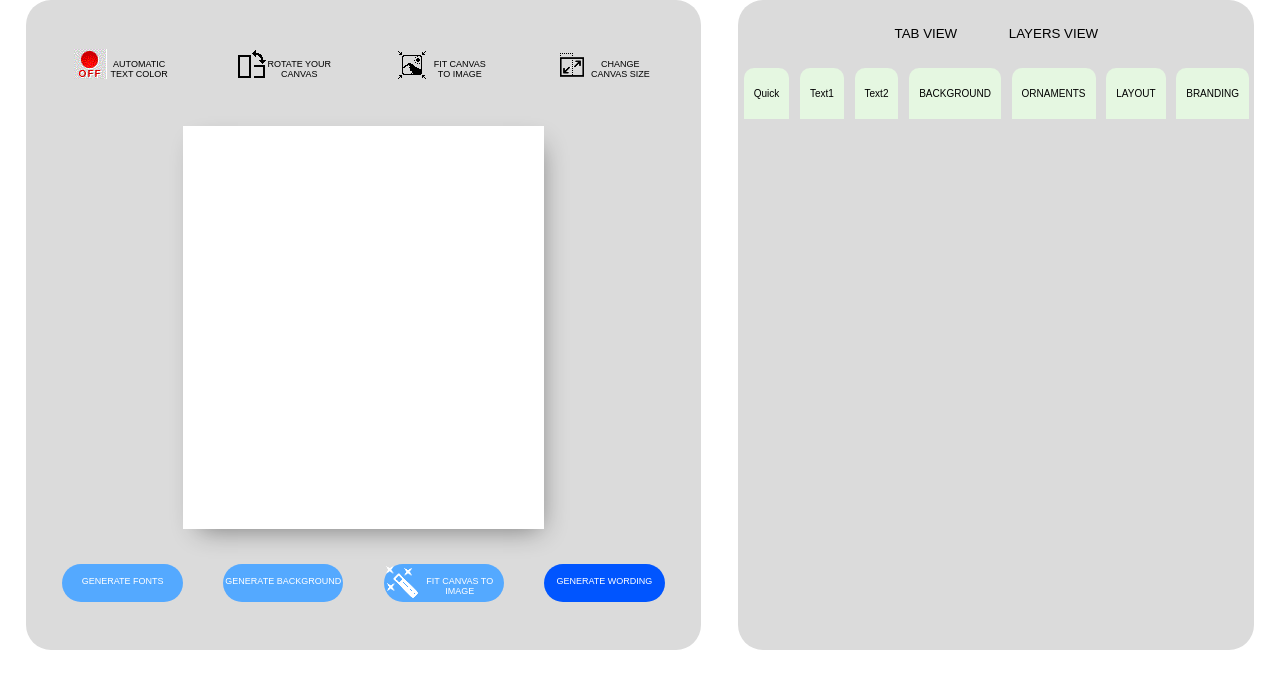
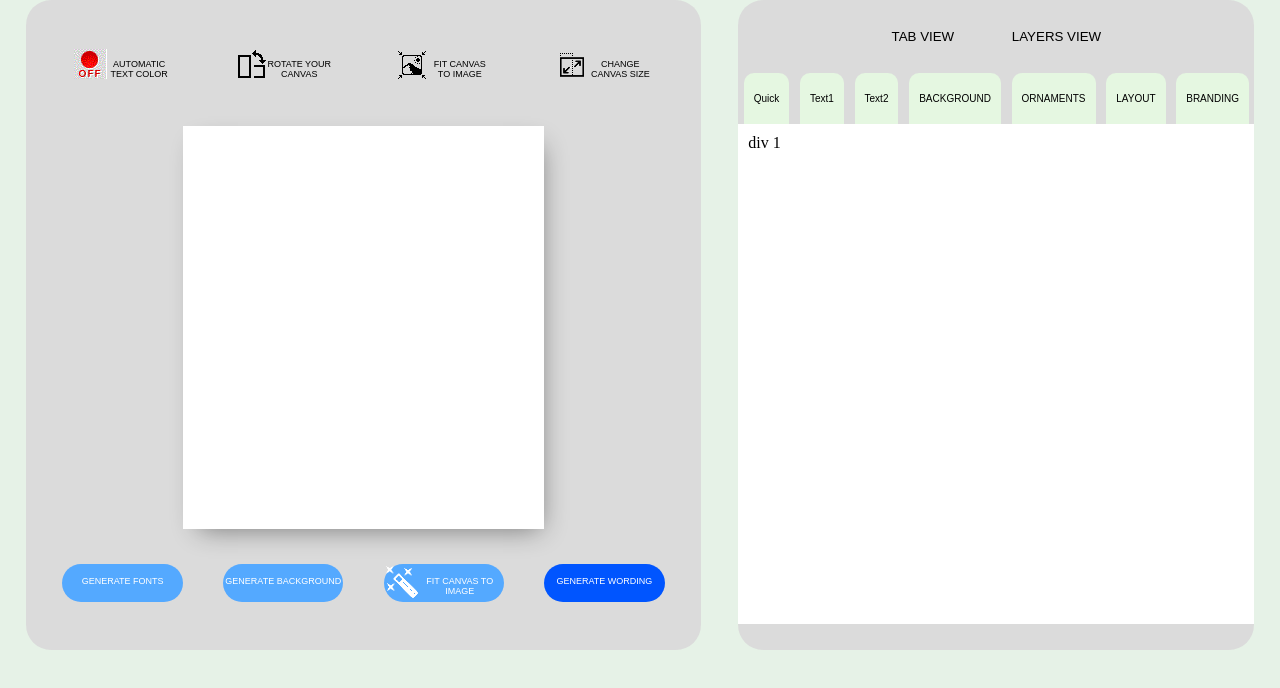
Before and after one commit to Theodore-Kelechukwu-Onyejiaku/quote-maker, a plain HTML site: page index.html in a window 1280 px wide. Drawn offline with Linux system fonts and the light colour scheme.

Commit message:
set up different editing boxes

```diff
--- a/css/style.css
+++ b/css/style.css
@@ -2,6 +2,9 @@
     box-sizing: border-box;
     padding:0px;
     margin:0px;
+}
+body{
+    background-color:#e6f2e7;
 }
 
 .main-container{
@@ -13,7 +16,7 @@
     padding:3%;
     border-radius: 25px;
     height: 650px;
-    background-color:rgb(219, 219, 219);
+    background-color:rgba(219, 219, 219, 0.959);
 }
 
 .main-container > div:first-child{
@@ -114,6 +117,7 @@
 .header > h5 button{
     background: none;
     border:none;
+    padding:3px;
 }
 
 .right-tools-top{
@@ -128,6 +132,20 @@
     border:none;
     outline:none;
     border-radius: 10px 10px 0 0;
+    cursor:pointer;
+}
+
+.edit-box-container div{
+    display: none;
+}
+
+.edit-box-container div.edit-box1{
+    display:block;
+    padding:10px;
+    width:100%;
+    height: 500px;
+    margin:auto;
+    background-color:white;
 }
 
 
--- a/index.html
+++ b/index.html
@@ -39,7 +39,7 @@
         </div>
         <div class="box2">
             <header class="header">
-                <h5 class="tabs-btn"><button>TAB VIEW</button></h5>
+                <h5><button class="tabs-btn">TAB VIEW</button></h5>
                 <h5> <button class="layers-btn">LAYERS VIEW</button></h5>
             </header>
             <div class="right-tools-top">
@@ -51,6 +51,17 @@
                 <button>LAYOUT</button>
                 <button>BRANDING</button>
             </div>
+
+            <!-- START OF EDITING BOXES -->
+            <div class="edit-box-container">
+                <div class="edit-box1">div 1</div>
+                <div class="exit-box2">div 2</div>
+                <div class="exit-box3">div 3</div>
+                <div class="exit-box4">div 4</div>
+                <div class="exit-box5">div 5</div>
+                <div class="exit-box6">div 6</div>
+                <div class="exit-box7">div 7</div>
+            </div>
         </div>
     </div>
     <!-- END OF CONTAINER HOLDING THE TWO BOXES -->
```
Lines whose indentation alone changed are shown as unchanged.
